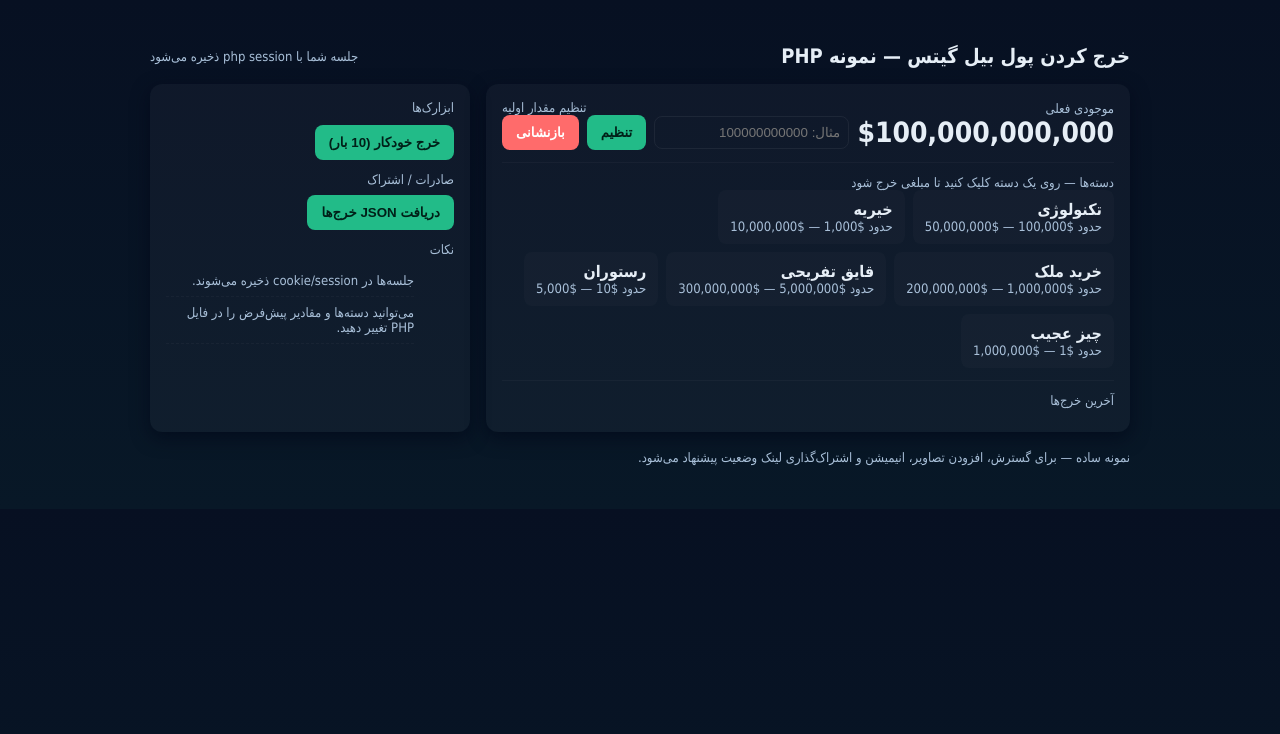
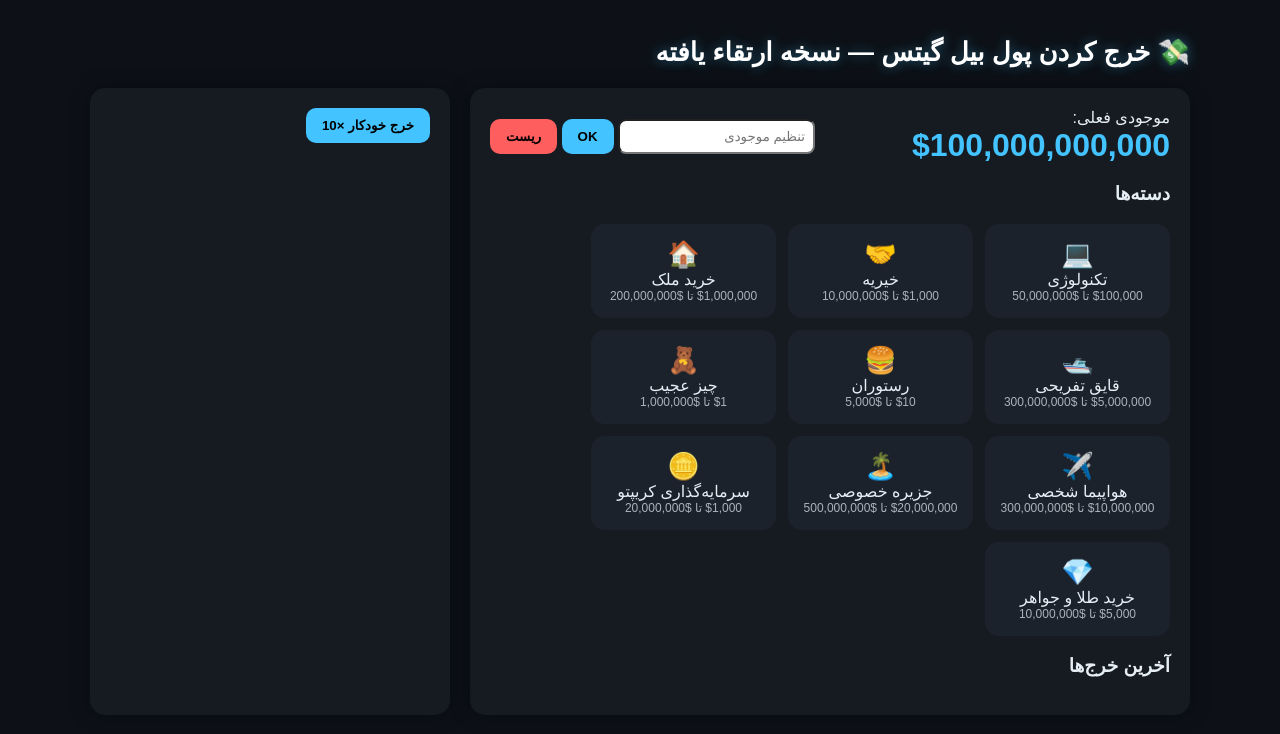
Before and after one commit to hirbodgamer/-, a PHP site: page / in a window 1280 px wide. Shown: the top 734 px of the page. Run offline with PHP 8.4, Linux system fonts and the light colour scheme.

Commit message:
Update index.php

```diff
--- a/index.php
+++ b/index.php
@@ -1,254 +1,211 @@
 <?php
-// spent_bill_gates_money.php
-// Single-file PHP app: a simple "Spend Bill Gates' Money" style site
-// Usage: save as spent_bill_gates_money.php and run: php -S localhost:8000
-// Then open http://localhost:8000/spent_bill_gates_money.php
-
+// Enhanced "Spend Bill Gates Money" — PHP + Modern JS/CSS
 session_start();
 header('Content-Type: text/html; charset=utf-8');
 
-// --- Configuration ---
-$DEFAULT_TOTAL = 100000000000; // 100 billion by default
+$DEFAULT_TOTAL = 100000000000;
 $CATEGORIES = [
-    ['id'=>'tech','name'=>'تکنولوژی','min'=>100000,'max'=>50000000],
-    ['id'=>'charity','name'=>'خیریه','min'=>1000,'max'=>10000000],
-    ['id'=>'realestate','name'=>'خرید ملک','min'=>1000000,'max'=>200000000],
-    ['id'=>'yacht','name'=>'قایق تفریحی','min'=>5000000,'max'=>300000000],
-    ['id'=>'food','name'=>'رستوران','min'=>10,'max'=>5000],
-    ['id'=>'weird','name'=>'چیز عجیب','min'=>1,'max'=>1000000],
+    ['id'=>'tech','name'=>'تکنولوژی','min'=>100000,'max'=>50000000,'icon'=>'💻'],
+    ['id'=>'charity','name'=>'خیریه','min'=>1000,'max'=>10000000,'icon'=>'🤝'],
+    ['id'=>'realestate','name'=>'خرید ملک','min'=>1000000,'max'=>200000000,'icon'=>'🏠'],
+    ['id'=>'yacht','name'=>'قایق تفریحی','min'=>5000000,'max'=>300000000,'icon'=>'🛥️'],
+    ['id'=>'food','name'=>'رستوران','min'=>10,'max'=>5000,'icon'=>'🍔'],
+    ['id'=>'weird','name'=>'چیز عجیب','min'=>1,'max'=>1000000,'icon'=>'🧸'],
+    ['id'=>'plane','name'=>'هواپیما شخصی','min'=>10000000,'max'=>300000000,'icon'=>'✈️'],
+    ['id'=>'island','name'=>'جزیره خصوصی','min'=>20000000,'max'=>500000000,'icon'=>'🏝️'],
+    ['id'=>'crypto','name'=>'سرمایه‌گذاری کریپتو','min'=>1000,'max'=>20000000,'icon'=>'🪙'],
+    ['id'=>'gold','name'=>'خرید طلا و جواهر','min'=>5000,'max'=>10000000,'icon'=>'💎'],
 ];
 
-// Initialize session state
 if (!isset($_SESSION['total'])) {
     $_SESSION['total'] = $DEFAULT_TOTAL;
     $_SESSION['spent_list'] = [];
 }
 
-// AJAX endpoint to spend money
-if ($_SERVER['REQUEST_METHOD'] === 'POST' && isset($_POST['action']) && $_POST['action'] === 'spend') {
+// AJAX handlers
+if ($_SERVER['REQUEST_METHOD'] === 'POST') {
+    $action = $_POST['action'] ?? '';
+    if ($action === 'spend') {
         $cat_id = $_POST['category'] ?? '';
-    // find category
         $cat = null;
-    foreach ($CATEGORIES as $c) if ($c['id'] === $cat_id) { $cat = $c; break; }
-    if (!$cat) {
-        echo json_encode(['ok'=>false,'error'=>'دسته نامعتبر']);
-        exit;
-    }
-    $remaining = floatval($_SESSION['total']);
-    if ($remaining <= 0) {
-        echo json_encode(['ok'=>false,'error'=>'تمام پول‌ها خرج شده']);
-        exit;
-    }
-    // random spend amount bounded by category min/max but not more than remaining
-    $min = $cat['min']; $max = $cat['max'];
-    $max = min($max, $remaining);
+        foreach ($CATEGORIES as $c) if ($c['id'] === $cat_id) $cat = $c;
+        if (!$cat) exit(json_encode(['ok'=>false]));
+
+        $remaining = $_SESSION['total'];
+        $min = $cat['min'];
+        $max = min($cat['max'], $remaining);
         if ($max < $min) $min = max(1, intval($max/2));
+
         $amount = mt_rand($min, $max);
-    $_SESSION['total'] = $remaining - $amount;
-    $entry = ['category'=>$cat['name'],'amount'=>$amount,'time'=>time()];
+        $_SESSION['total'] -= $amount;
+        $entry = ['category'=>$cat['name'],'icon'=>$cat['icon'],'amount'=>$amount,'time'=>time()];
         array_unshift($_SESSION['spent_list'], $entry);
-    // keep last 50
-    $_SESSION['spent_list'] = array_slice($_SESSION['spent_list'],0,50);
-    echo json_encode(['ok'=>true,'amount'=>$amount,'total'=>$_SESSION['total'],'entry'=>$entry]);
-    exit;
+
+        exit(json_encode(['ok'=>true,'amount'=>$amount,'total'=>$_SESSION['total'],'entry'=>$entry]));
     }
 
-// AJAX endpoint to reset
-if ($_SERVER['REQUEST_METHOD'] === 'POST' && isset($_POST['action']) && $_POST['action'] === 'reset') {
-    $_SESSION['total'] = $DEFAULT_TOTAL;
-    $_SESSION['spent_list'] = [];
-    echo json_encode(['ok'=>true,'total'=>$_SESSION['total']]);
-    exit;
+    if ($action==='reset'){
+        $_SESSION['total']=$DEFAULT_TOTAL;
+        $_SESSION['spent_list']=[];
+        exit(json_encode(['ok'=>true,'total'=>$_SESSION['total']]));
     }
 
-// AJAX endpoint to set custom total
-if ($_SERVER['REQUEST_METHOD'] === 'POST' && isset($_POST['action']) && $_POST['action'] === 'set_total') {
-    $t = $_POST['total'] ?? '';
-    $t = preg_replace('/[^0-9]/','',$t);
-    if ($t === '') { echo json_encode(['ok'=>false]); exit; }
-    $_SESSION['total'] = floatval($t);
-    $_SESSION['spent_list'] = [];
-    echo json_encode(['ok'=>true,'total'=>$_SESSION['total']]);
-    exit;
+    if ($action==='set_total'){
+        $t = preg_replace('/[^0-9]/','', $_POST['total']);
+        $_SESSION['total'] = intval($t);
+        $_SESSION['spent_list']=[];
+        exit(json_encode(['ok'=>true,'total'=>$_SESSION['total']]));
+    }
 }
 
-// Helper: format currency (USD with commas)
-function fmt($n) {
-    return '$' . number_format($n, 0, '.', ',');
-}
-
+function fmt($n){ return '$'.number_format($n); }
 ?>
 <!doctype html>
 <html lang="fa" dir="rtl">
 <head>
 <meta charset="utf-8">
 <meta name="viewport" content="width=device-width,initial-scale=1">
-<title>خرج کردن پول بیل گیتس — نمونه PHP</title>
+<title>خرج کردن پول بیل گیتس — نسخه قشنگ</title>
 <style>
-    :root{--accent:#2b8;--bg:#0f1724;--card:#0b1220;color-scheme:dark}
-    body{font-family:Tahoma, Arial; margin:0; background:linear-gradient(180deg,#071022 0%, #081827 100%); color:#e6eef6}
-    .container{max-width:980px;margin:24px auto;padding:20px}
-    header{display:flex;align-items:center;justify-content:space-between}
-    h1{margin:0;font-size:20px}
-    .card{background:rgba(255,255,255,0.03);border-radius:12px;padding:16px;box-shadow:0 6px 18px rgba(2,6,23,0.6)}
-    .big{font-size:28px;font-weight:700}
-    .grid{display:grid;grid-template-columns:1fr 320px;gap:16px;margin-top:16px}
-    .cats{display:flex;flex-wrap:wrap;gap:8px}
-    .cat{background:rgba(255,255,255,0.02);padding:10px 12px;border-radius:8px;cursor:pointer; user-select:none}
-    .cat:hover{transform:translateY(-3px)}
-    button{background:var(--accent);border:0;padding:10px 14px;border-radius:8px;color:#002018;cursor:pointer;font-weight:700}
-    .small{font-size:13px;color:#a9c0d9}
-    ul{padding-left:0;list-style:none;margin:8px 0 0 0;max-height:380px;overflow:auto}
-    li{padding:8px 0;border-bottom:1px dashed rgba(255,255,255,0.03)}
-    .spent-amt{font-weight:700}
-    .controls{display:flex;gap:8px;align-items:center}
-    input[type=number]{padding:8px;border-radius:8px;border:1px solid rgba(255,255,255,0.06);background:transparent;color:inherit}
-    footer{margin-top:18px;color:#9fb0c8;font-size:12px}
-    @media(max-width:880px){.grid{grid-template-columns:1fr}}
+:root{
+  --bg:#0d1117; --card:#161b22; --accent:#43c3ff; --text:#e6eef6;
+}
+body{
+  background:var(--bg); color:var(--text);
+  font-family:"Vazirmatn", sans-serif; margin:0;
+}
+.container{max-width:1100px; margin:auto; padding:20px;}
+header h1{
+  font-size:26px; font-weight:800; color:#fff;
+  text-shadow:0 0 12px rgba(67,195,255,0.4);
+}
+.card{
+  background:var(--card); border-radius:15px; padding:20px;
+  box-shadow:0 0 20px rgba(0,0,0,0.4);
+  backdrop-filter:blur(8px);
+}
+.big{font-size:32px; font-weight:900; color:var(--accent);}
+.grid{display:grid; grid-template-columns:2fr 1fr; gap:20px; margin-top:20px;}
+.cat{
+  background:#1c222b; padding:14px; border-radius:14px;
+  transition:0.2s; cursor:pointer; width:155px; text-align:center;
+  border:1px solid transparent;
+}
+.cat:hover{
+  transform:translateY(-6px) scale(1.03);
+  border-color:var(--accent);
+  box-shadow:0 0 20px rgba(67,195,255,0.25);
+}
+.cat-icon{font-size:26px;}
+button{
+  background:var(--accent); border:0; padding:10px 16px;
+  border-radius:10px; font-weight:700; cursor:pointer;
+}
+#spentList{
+  max-height:400px; overflow-y:auto;
+}
+.spent-card{
+  background:#13171f; padding:10px 12px; border-radius:10px;
+  margin-bottom:8px; display:flex; justify-content:space-between;
+  animation:fadeIn 0.25s ease;
+}
+@keyframes fadeIn{from{opacity:0; transform:translateY(5px);}to{opacity:1;}}
+.money-float{
+  position:fixed; font-size:22px; pointer-events:none;
+  animation:floatUp 0.9s ease forwards;
+}
+@keyframes floatUp{
+  from{opacity:1; transform:translateY(0);} to{opacity:0; transform:translateY(-80px);} }
 </style>
 </head>
 <body>
 <div class="container">
-    <header>
-        <h1>خرج کردن پول بیل گیتس — نمونه PHP</h1>
-        <div class="small">جلسه شما با php session ذخیره می‌شود</div>
-    </header>
+<header><h1>💸 خرج کردن پول بیل گیتس — نسخه ارتقاء یافته</h1></header>
 
 <div class="grid">
 <main class="card">
-            <div style="display:flex;justify-content:space-between;align-items:center">
+    <div style="display:flex; justify-content:space-between; align-items:center;">
         <div>
-                    <div class="small">موجودی فعلی</div>
+            <div>موجودی فعلی:</div>
             <div class="big" id="total"><?php echo fmt($_SESSION['total']); ?></div>
         </div>
-                <div style="text-align:left">
-                    <div class="small">تنظیم مقدار اولیه</div>
-                    <div class="controls">
-                        <input id="setTotalInput" type="number" placeholder="مثال: 100000000000">
-                        <button id="setTotalBtn">تنظیم</button>
-                        <button id="resetBtn" style="background:#ff6b6b;color:white">بازنشانی</button>
-                    </div>
+        <div>
+            <input id="setTotalInput" type="number" placeholder="تنظیم موجودی" style="padding:8px; border-radius:8px;">
+            <button id="setTotalBtn">OK</button>
+            <button id="resetBtn" style="background:#ff5e5e;">ریست</button>
         </div>
     </div>
 
-            <hr style="margin:12px 0;border:none;border-top:1px solid rgba(255,255,255,0.03)">
-            <div class="small">دسته‌ها — روی یک دسته کلیک کنید تا مبلغی خرج شود</div>
-            <div class="cats" id="cats">
+    <h3>دسته‌ها</h3>
+    <div style="display:flex; flex-wrap:wrap; gap:12px;">
         <?php foreach($CATEGORIES as $c): ?>
         <div class="cat" data-id="<?php echo $c['id']; ?>">
-                        <div style="font-weight:700"><?php echo htmlspecialchars($c['name']); ?></div>
-                        <div class="small">حدود <?php echo fmt($c['min']); ?> — <?php echo fmt($c['max']); ?></div>
+            <div class="cat-icon"><?php echo $c['icon']; ?></div>
+            <div><?php echo $c['name']; ?></div>
+            <div style="font-size:12px; opacity:0.7;">
+                <?php echo fmt($c['min']); ?> تا <?php echo fmt($c['max']); ?>
+            </div>
         </div>
         <?php endforeach; ?>
     </div>
 
-            <hr style="margin:12px 0;border:none;border-top:1px solid rgba(255,255,255,0.03)">
-            <div class="small">آخرین خرج‌ها</div>
-            <ul id="spentList">
+    <h3>آخرین خرج‌ها</h3>
+    <div id="spentList">
         <?php foreach($_SESSION['spent_list'] as $e): ?>
-                    <li>
-                        <div style="display:flex;justify-content:space-between">
-                            <div class="small"><?php echo htmlspecialchars($e['category']); ?> — <?php echo date('Y-m-d H:i',$e['time']); ?></div>
-                            <div class="spent-amt"><?php echo fmt($e['amount']); ?></div>
+            <div class="spent-card">
+                <div><?php echo $e['icon'].' '.$e['category']; ?></div>
+                <div><?php echo fmt($e['amount']); ?></div>
             </div>
-                    </li>
         <?php endforeach; ?>
-            </ul>
-
+    </div>
 </main>
 
 <aside class="card">
-            <div class="small">ابزارک‌ها</div>
-            <div style="margin-top:10px">
-                <button id="autoSpendBtn">خرج خودکار (10 بار)</button>
-            </div>
-            <div style="margin-top:12px" class="small">صادرات / اشتراک</div>
-            <div style="margin-top:8px">
-                <button id="exportBtn">دریافت JSON خرج‌ها</button>
-            </div>
-            <div style="margin-top:12px" class="small">نکات</div>
-            <ul>
-                <li class="small">جلسه‌ها در cookie/session ذخیره می‌شوند.</li>
-                <li class="small">می‌توانید دسته‌ها و مقادیر پیش‌فرض را در فایل PHP تغییر دهید.</li>
-            </ul>
+    <button id="autoSpendBtn">خرج خودکار ×10</button>
 </aside>
-    </div>
 
-    <footer class="small">نمونه ساده — برای گسترش، افزودن تصاویر، انیمیشن و اشتراک‌گذاری لینک وضعیت پیشنهاد می‌شود.</footer>
-</div>
+</div></div>
 
 <script>
-function qs(sel){return document.querySelector(sel)}
-function qsa(sel){return document.querySelectorAll(sel)}
+function qs(s){return document.querySelector(s)}
+function post(data){return fetch('',{method:'POST',headers:{'Content-Type':'application/x-www-form-urlencoded'},body:new URLSearchParams(data)}).then(r=>r.json())}
+function fmt(n){return '$'+Number(n).toLocaleString()}
 
-function postForm(data){
-    return fetch('',{method:'POST',headers:{'Content-Type':'application/x-www-form-urlencoded'},body:new URLSearchParams(data)})
-    .then(r=>r.json());
+// Spend
+for(const c of document.querySelectorAll('.cat')){
+  c.onclick=()=>{
+    const rect=c.getBoundingClientRect();
+    post({action:'spend',category:c.dataset.id}).then(res=>{
+      if(!res.ok) return;
+
+      // float animation
+      const f=document.createElement('div');
+      f.className='money-float';
+      f.style.left=(rect.left+rect.width/2)+'px';
+      f.style.top=(rect.top)+'px';
+      f.textContent='-'+fmt(res.amount);
+      document.body.appendChild(f);
+      setTimeout(()=>f.remove(),900);
+
+      qs('#total').textContent=fmt(res.total);
+      const s=qs('#spentList');
+      const el=document.createElement('div');
+      el.className='spent-card';
+      el.innerHTML=`<div>${res.entry.icon} ${res.entry.category}</div><div>${fmt(res.entry.amount)}</div>`;
+      s.prepend(el);
+    })
+  }
 }
 
-qsa('.cat').forEach(function(el){
-    el.addEventListener('click',function(){
-        const id = el.dataset.id;
-        el.style.transform='scale(0.98)';
-        setTimeout(()=>el.style.transform='',120);
-        postForm({action:'spend',category:id}).then(handleSpendResponse);
-    });
-});
-
-function handleSpendResponse(res){
-    if(!res.ok){ alert(res.error || 'خطا'); return; }
-    // animate total and prepend entry
-    const totalEl = qs('#total');
-    totalEl.textContent = formatMoney(res.total);
-    const ul = qs('#spentList');
-    const li = document.createElement('li');
-    li.innerHTML = `<div style="display:flex;justify-content:space-between"><div class="small">${escapeHtml(res.entry.category)} — ${new Date(res.entry.time*1000).toLocaleString()}</div><div class="spent-amt">${formatMoney(res.entry.amount)}</div></div>`;
-    ul.insertBefore(li, ul.firstChild);
+qs('#resetBtn').onclick=()=>{post({action:'reset'}).then(r=>{qs('#total').textContent=fmt(r.total); qs('#spentList').innerHTML=''})}
+qs('#setTotalBtn').onclick=()=>{post({action:'set_total',total:qs('#setTotalInput').value}).then(r=>{qs('#total').textContent=fmt(r.total); qs('#spentList').innerHTML=''})}
+qs('#autoSpendBtn').onclick=async()=>{
+  for(let i=0;i<10;i++){
+    const cats=[...document.querySelectorAll('.cat')];
+    cats[Math.floor(Math.random()*cats.length)].click();
+    await new Promise(r=>setTimeout(r,250));
   }
-
-qs('#resetBtn').addEventListener('click',function(){
-    if(!confirm('آیا مطمئن هستید می‌خواهید بازنشانی شود؟')) return;
-    postForm({action:'reset'}).then(r=>{ if(r.ok) qs('#total').textContent=formatMoney(r.total); qs('#spentList').innerHTML=''; });
-});
-
-qs('#setTotalBtn').addEventListener('click',function(){
-    const v = qs('#setTotalInput').value.trim(); if(!v) return alert('یک عدد وارد کنید');
-    postForm({action:'set_total', total:v}).then(r=>{ if(r.ok){ qs('#total').textContent=formatMoney(r.total); qs('#spentList').innerHTML=''; } else alert('خطا'); });
-});
-
-qs('#autoSpendBtn').addEventListener('click',async function(){
-    for(let i=0;i<10;i++){
-        // choose random category
-        const cats = Array.from(qsa('.cat'));
-        const pick = cats[Math.floor(Math.random()*cats.length)];
-        await postForm({action:'spend',category:pick.dataset.id}).then(handleSpendResponse);
-        await new Promise(r=>setTimeout(r,220));
 }
-});
-
-qs('#exportBtn').addEventListener('click',function(){
-    // request current session dump by building from DOM
-    const items = Array.from(qsa('#spentList li')).map(li=>{
-        return {html:li.innerHTML};
-    });
-    const payload = {total:qs('#total').textContent, items:items};
-    const blob = new Blob([JSON.stringify(payload, null, 2)],{type:'application/json'});
-    const url = URL.createObjectURL(blob);
-    const a = document.createElement('a'); a.href=url; a.download='spent_session.json'; document.body.appendChild(a); a.click(); a.remove(); URL.revokeObjectURL(url);
-});
-
-function formatMoney(n){
-    // n might be number or string like "$1,234"
-    if(typeof n==='string'){
-        // try extract digits
-        const d = n.replace(/[^0-9.-]/g,'');
-        n = Number(d);
-    }
-    if(isNaN(n)) return n;
-    return '$' + Math.round(n).toString().replace(/\B(?=(\d{3})+(?!\d))/g,",");
-}
-
-function escapeHtml(s){return s.replace(/[&<>\"]/,function(c){return{'&':'&amp;','<':'&lt;','>':'&gt;','"':'&quot;'}[c]||c}) }
 </script>
 </body>
 </html>
```
Lines whose indentation alone changed are shown as unchanged.
